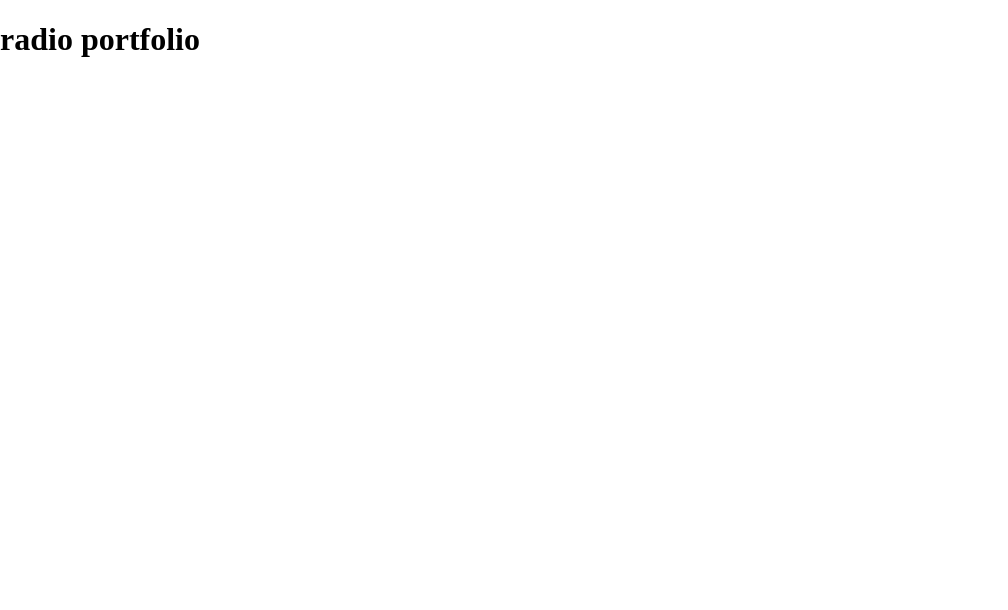
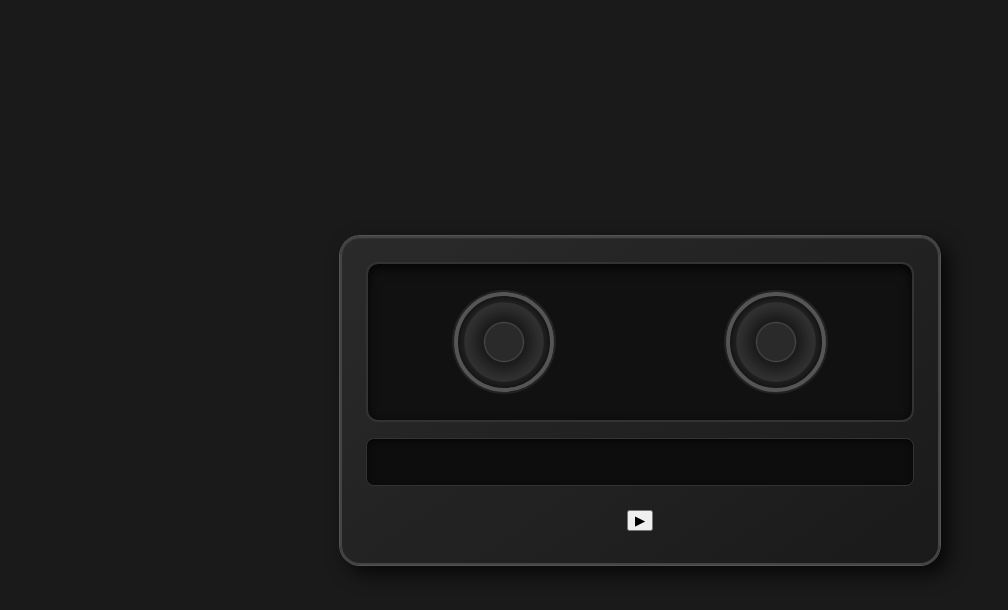
Before and after one commit to komekoneko/BoomboxApp, a React (Vite) app in the folder boombox/: page / in a window 1280 px wide. Shown: the top 610 px of the page, without its empty margins (0-1008 px from the left). Built offline with nearby package versions, Linux system fonts and the light colour scheme.

Commit message:
add 再生機能追加

```diff
--- a/boombox/src/App.css
+++ b/boombox/src/App.css
@@ -0,0 +1,99 @@
+/* 全体背景 */
+body {
+  background: #1a1a1a;
+  display: flex;
+  justify-content: center;
+  align-items: center;
+  min-height: 100vh;
+}
+
+/* ラジカセ本体 */
+.boombox {
+  width: 600px;
+  background: linear-gradient(145deg, #2a2a2a, #1a1a1a);
+  border-radius: 20px;
+  padding: 24px;
+  border: 2px solid #444;
+  box-shadow:
+    0 0 0 1px #555,
+    8px 8px 20px rgba(0, 0, 0, 0.8),
+    inset 0 1px 0 rgba(255, 255, 255, 0.05);
+}
+
+/* カセット窓 */
+.caset {
+  background: #111;
+  border-radius: 12px;
+  height: 160px;
+  margin-bottom: 16px;
+  border: 2px solid #333;
+  box-shadow: inset 0 4px 12px rgba(0, 0, 0, 0.8);
+  display: flex;
+  justify-content: space-around;
+  align-items: center;
+}
+
+/* 曲名・情報表示エリア */
+.music {
+  background: #0d0d0d;
+  border-radius: 8px;
+  height: 48px;
+  margin-bottom: 16px;
+  border: 1px solid #333;
+  box-shadow: inset 0 2px 6px rgba(0, 0, 0, 0.6);
+  display: flex;
+  align-items: center;
+  padding: 0 12px;
+  font-family: "Courier New", monospace;
+  color: #c8a96e;
+  font-size: 14px;
+  letter-spacing: 2px;
+}
+
+/* ボタンエリア */
+.button {
+  display: flex;
+  justify-content: center;
+  gap: 16px;
+  padding: 8px 0;
+}
+
+/* リール */
+.reel {
+  width: 100px;
+  height: 100px;
+  border-radius: 50%;
+  background: radial-gradient(
+    circle at center,
+    #2a2a2a 28%,
+    #444 30%,
+    #1a1a1a 32%,
+    #333 60%,
+    #222 62%
+  );
+  border: 4px solid #555;
+  box-shadow:
+    0 0 0 2px #222,
+    inset 0 0 8px rgba(0, 0, 0, 0.8);
+}
+
+/* リール回転アニメーション */
+@keyframes spin {
+  from {
+    transform: rotate(0deg);
+  }
+  to {
+    transform: rotate(360deg);
+  }
+}
+
+.reel.playing {
+  animation: spin 3s linear infinite;
+}
+
+.reel.playing {
+  border-top: 4px solid #888;
+  border-right: 4px solid #555;
+  border-bottom: 4px solid #333;
+  border-left: 4px solid #555;
+}
--- a/boombox/src/App.tsx
+++ b/boombox/src/App.tsx
@@ -1,10 +1,23 @@
 import './App.css'
+import { useState } from 'react'
 
 function App() {
 
+  const [isPlaying, setIsPlaying] = useState(false);
+
   return (
     <>
-      <h1>radio portfolio</h1>
+      <div className='boombox'>
+        <div className='caset'>
+          <div className= { `reel ${isPlaying? 'playing': ""}`}></div>
+          <div className= { `reel ${isPlaying? 'playing': ""}`}></div>
+        </div>
+        <div className='music'></div>
+        <div className='button'>
+          {/* 再生・停止ボタン */}
+          <button onClick={() => setIsPlaying(!isPlaying)}>{ isPlaying ? "⏸": "▶" }</button>
+        </div>
+      </div>
     </>
   )
 }
```
